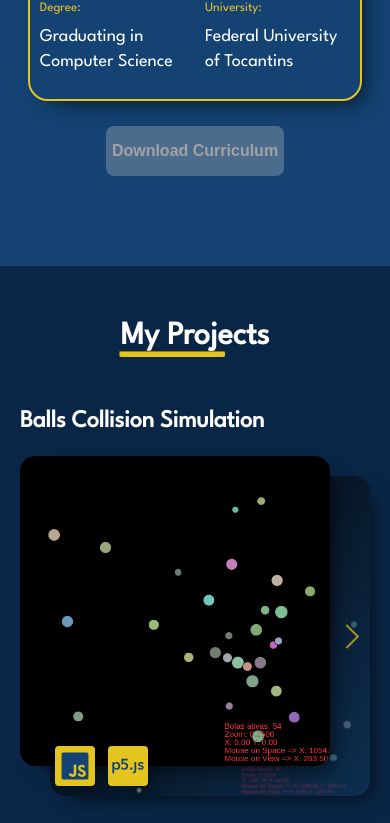
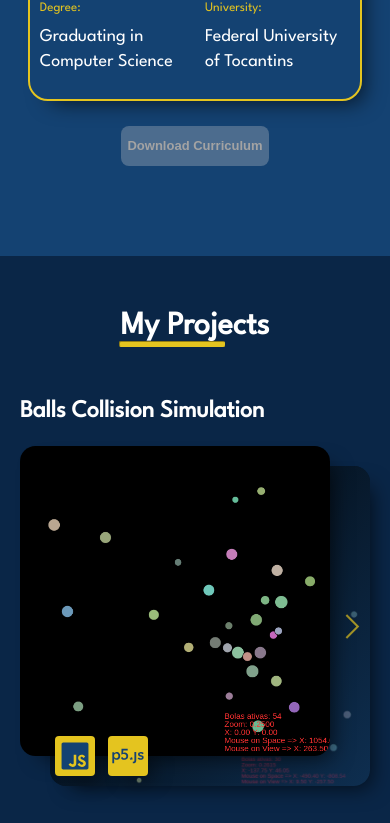
Before and after one commit to MateusRosario/portfolio, a React (Create React App) app: page / in a window 390 px wide. Shown: the part 1698-2521 px from the top of the page. Built offline with nearby package versions, Linux system fonts and the light colour scheme; the HTML template or start-up script is replaced by a standard one.

Commit message:
fix: adjusting buttons sizes for mobile devices

```diff
--- a/src/components/ui/ui.css
+++ b/src/components/ui/ui.css
@@ -107,3 +107,9 @@
         height: 10vw;
     }
 }
+
+@media only screen and (max-device-width: 800px) {
+    .button-port2{
+        height: 40px;
+    }
+}
--- a/src/index.css
+++ b/src/index.css
@@ -95,3 +95,9 @@ button{
     }
 
 }
+
+@media only screen and (max-device-width: 800px) {
+    button{
+        font-size: small;
+    }
+}
```
